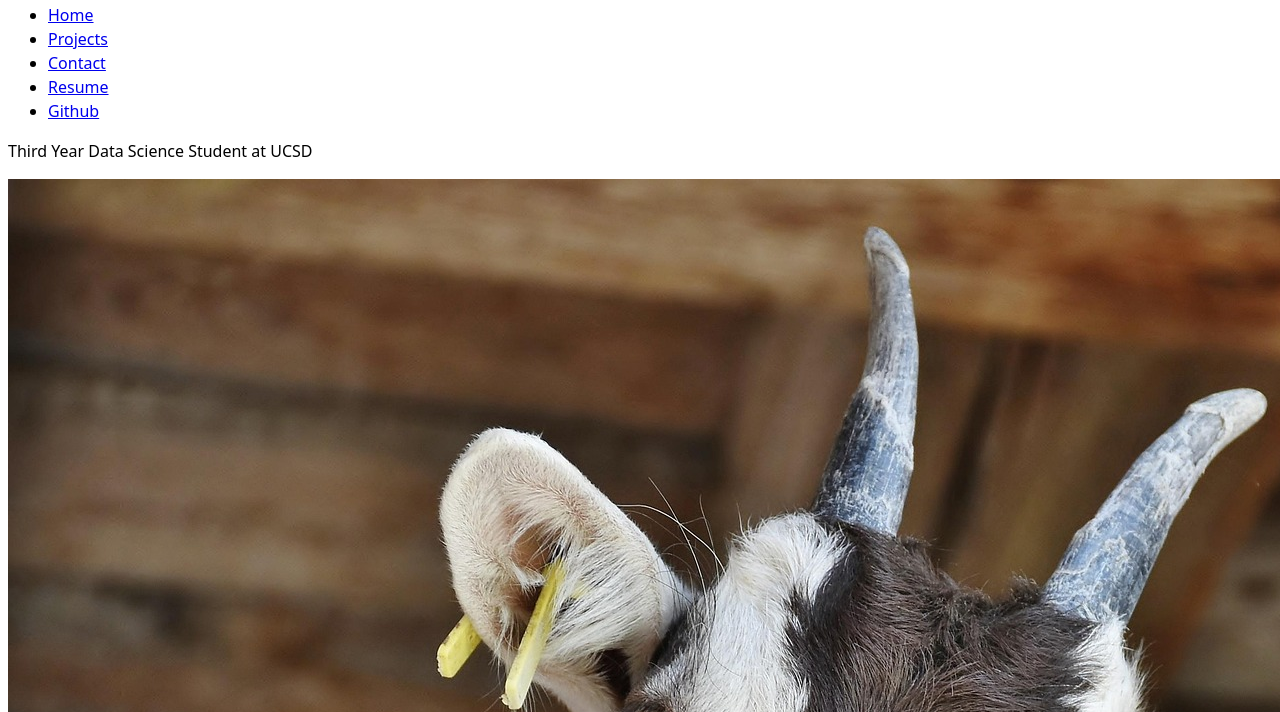
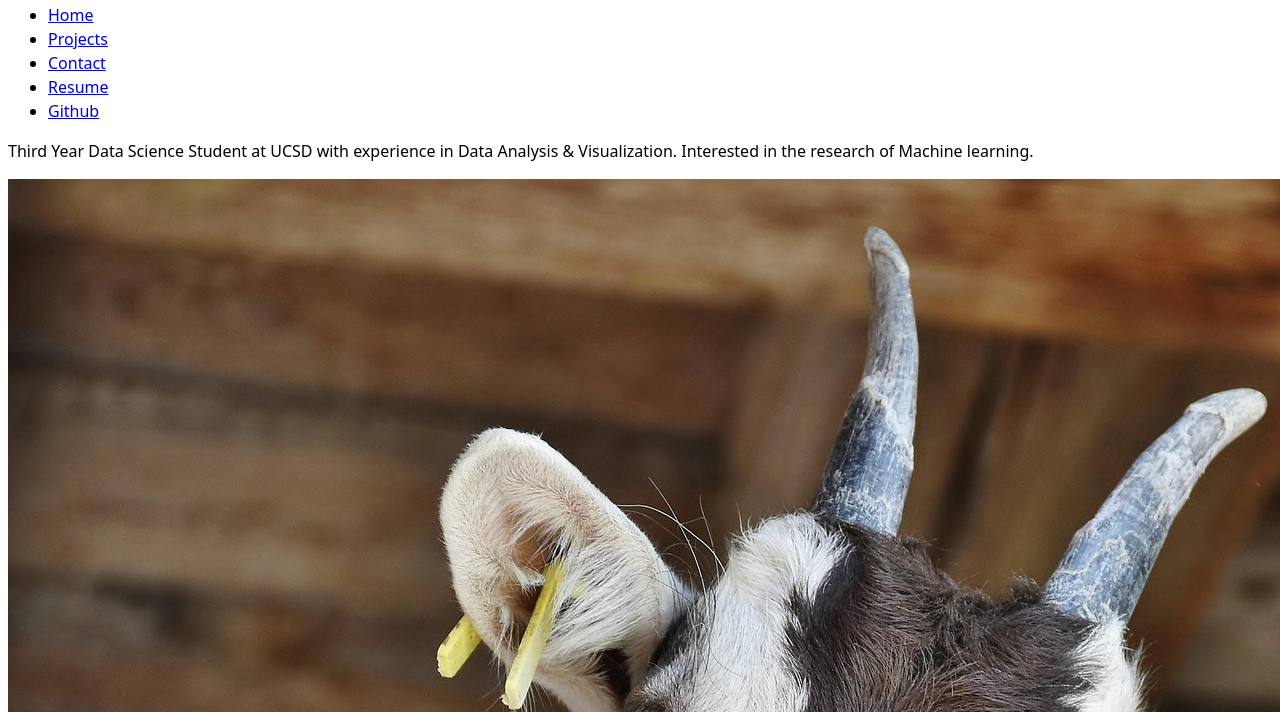
Before and after one commit to armando2006vz/portfolio, a plain HTML site: page index.html in a window 1280 px wide. Shown: the part 88-800 px from the top of the page. Drawn offline with Linux system fonts and the light colour scheme.

Commit message:
Update index.html

```diff
--- a/index.html
+++ b/index.html
@@ -17,7 +17,9 @@
         <li><a href="https://github.com/armando2006vz" target="_blank">Github</a></li>
         </ul>
     </nav>
-    <p>Third Year Data Science Student at UCSD</p>
+    <p>Third Year Data Science Student at UCSD with experience in Data Analysis & Visualization. Interested in the research of Machine learning.</p>
     <img src="images/goatpicture.jpg" alt="Picture of smiling goat">
+    <p>Enjoy this picture of a joyful goat!.</p>
+
 </body>
 </html>
```
